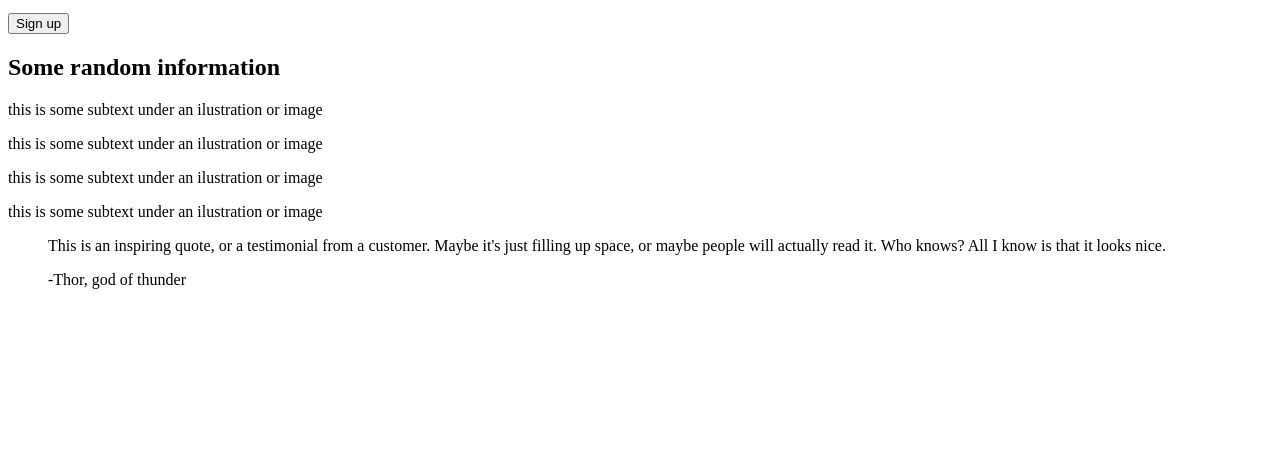
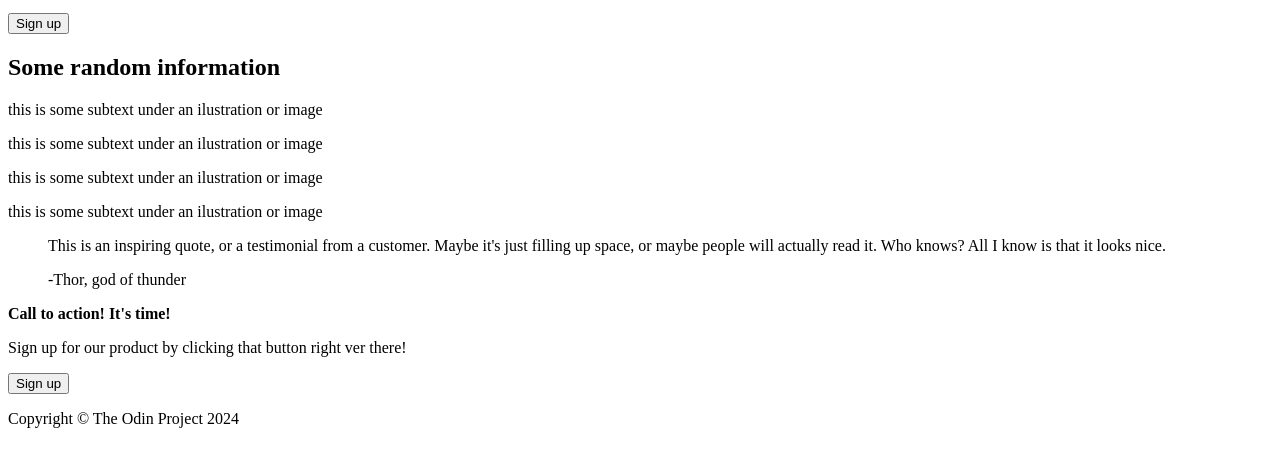
Before and after one commit to SofiaJD/odin-landingPage, a plain HTML site: page index.html in a window 1280 px wide. Shown: the part 169-636 px from the top of the page. Drawn offline with Linux system fonts and the light colour scheme.

Commit message:
Add HTML Structure of section 3 and footer

```diff
--- a/index.html
+++ b/index.html
@@ -61,8 +61,17 @@
 
     <!-- Section 3 -->
     <section>
+        <div>
+           <p><strong>Call to action! It's time!</strong></p>
+           <p>Sign up for our product by clicking that button right ver there!</p>
+        </div>
+        <button class="signUp">Sign up</button>
+    </section>
 
-    </section>
+    <!-- Footer -->
+    <footer>
+        <p>Copyright © The Odin Project 2024</p>
+    </footer>
 
 </body>
 </html>
```
